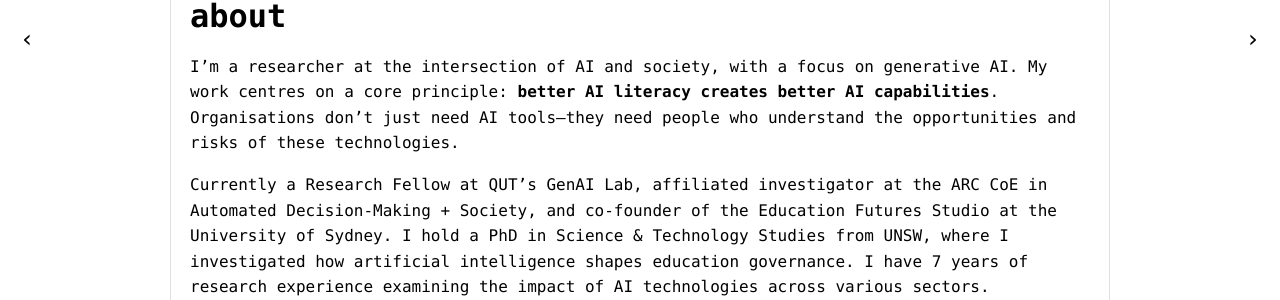
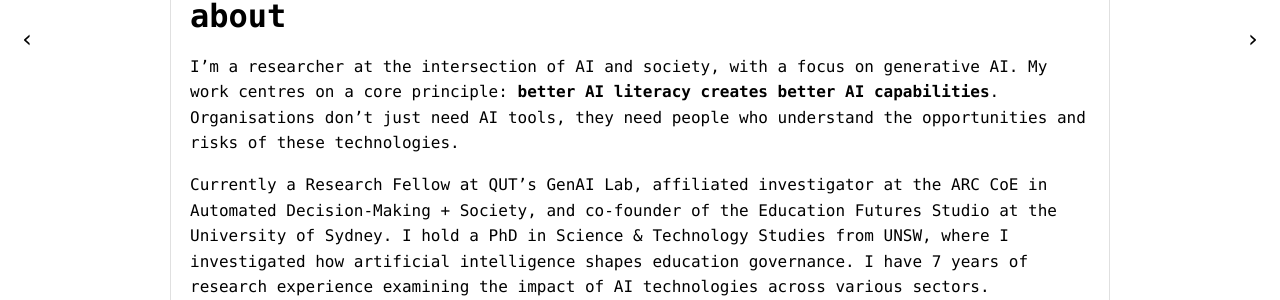
Before and after one commit to kevinwtz404/kevin-witzenberger, a Jekyll site: the page built from index.md, in a window 1280 px wide. Shown: the part 430-730 px from the top of the page. Built offline with Jekyll 4.4.1, drawn with Linux system fonts in a browser that asks for light colours.

```diff
--- a/index.md
+++ b/index.md
@@ -11,7 +11,7 @@ title: about
 <div class="bio-text" markdown="1">
 
 ## about
-I'm a researcher at the intersection of AI and society, with a focus on generative AI. My work centres on a core principle: **better AI literacy creates better AI capabilities**. Organisations don't just need AI tools—they need people who understand the opportunities and risks of these technologies.
+I'm a researcher at the intersection of AI and society, with a focus on generative AI. My work centres on a core principle: **better AI literacy creates better AI capabilities**. Organisations don't just need AI tools, they need people who understand the opportunities and risks of these technologies.
 
 Currently a Research Fellow at QUT's GenAI Lab, affiliated investigator at the ARC CoE in Automated Decision-Making + Society, and co-founder of the Education Futures Studio at the University of Sydney. I hold a PhD in Science & Technology Studies from UNSW, where I investigated how artificial intelligence shapes education governance. I have 7 years of research experience examining the impact of AI technologies across various sectors.
 
```
